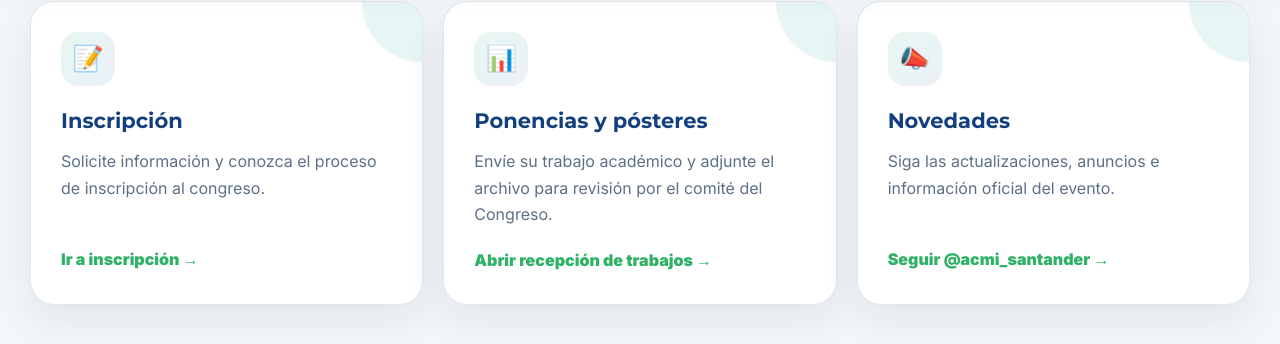
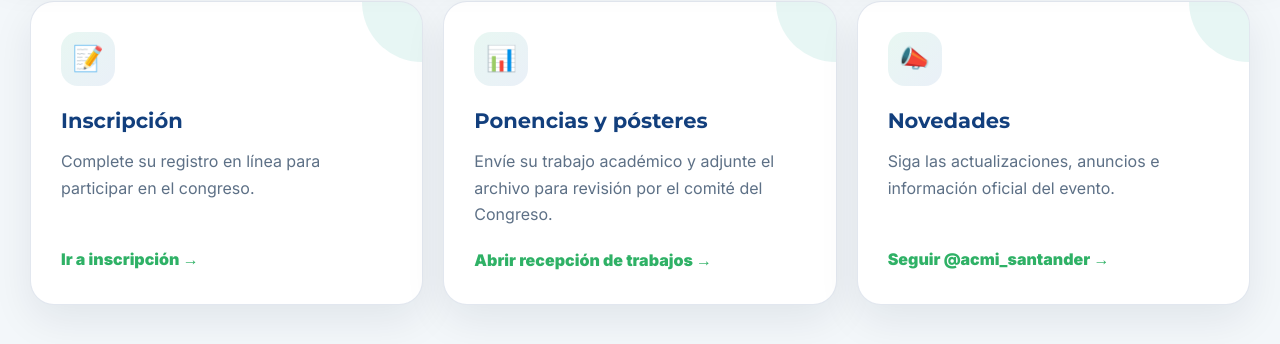
Before and after one commit to Acmisantander/Acmisantander, a Jekyll site: the page built from congreso-acmi/index.html, in a window 1280 px wide and 900 px high, scrolled down 2892 px. Shown: the part 109-453 px from the top of the window. Built offline with Jekyll 4.4.1, drawn with Linux system fonts in a browser that asks for light colours.

Commit message:
Update index.html

```diff
--- a/congreso-acmi/index.html
+++ b/congreso-acmi/index.html
@@ -264,7 +264,7 @@
             <span>📍 Club Campestre de Bucaramanga</span>
           </div>
           <div class="actions">
-            <a class="btn btn-primary" href="https://www.instagram.com/acmi_santander/" target="_blank" rel="noopener">📝 Inscripción al evento</a>
+            <a class="btn btn-primary" href="https://stage.peewah.co/congreso-acmi-bucaramanga" target="_blank" rel="noopener">📝 Inscripción al evento</a>
             <a class="btn btn-outline" href="{{ site.baseurl }}/PROGRAMA%20ACAD%C3%89MICO.pdf" target="_blank" rel="noopener">📄 Programa académico</a>
             <a class="btn btn-outline" href="{{ site.baseurl }}/congreso-acmi/recepcion-ponencias-posters/">📊 Enviar ponencia o póster</a>
           </div>
@@ -279,7 +279,7 @@
     <div class="container quick-nav" aria-label="Accesos rápidos">
       <div class="quick-grid">
         <a href="{{ site.baseurl }}/PROGRAMA%20ACAD%C3%89MICO.pdf" target="_blank" rel="noopener"><span class="quick-icon">📄</span>Programa</a>
-        <a href="https://www.instagram.com/acmi_santander/" target="_blank" rel="noopener"><span class="quick-icon">📝</span>Inscripción</a>
+        <a href="https://stage.peewah.co/congreso-acmi-bucaramanga" target="_blank" rel="noopener"><span class="quick-icon">📝</span>Inscripción</a>
         <a href="{{ site.baseurl }}/congreso-acmi/recepcion-ponencias-posters/"><span class="quick-icon">📊</span>Enviar trabajos</a>
         <a href="#sede"><span class="quick-icon">📍</span>Cómo llegar</a>
         <a href="#afiche"><span class="quick-icon">📥</span>Descargas</a>
@@ -357,8 +357,8 @@
           <article class="participate-card reveal">
             <div class="icon">📝</div>
             <h3>Inscripción</h3>
-            <p>Solicite información y conozca el proceso de inscripción al congreso.</p>
-            <a class="text-link" href="https://www.instagram.com/acmi_santander/" target="_blank" rel="noopener">Ir a inscripción →</a>
+            <p>Complete su registro en línea para participar en el congreso.</p>
+            <a class="text-link" href="https://stage.peewah.co/congreso-acmi-bucaramanga" target="_blank" rel="noopener">Ir a inscripción →</a>
           </article>
           <article class="participate-card reveal">
             <div class="icon">📊</div>
```
